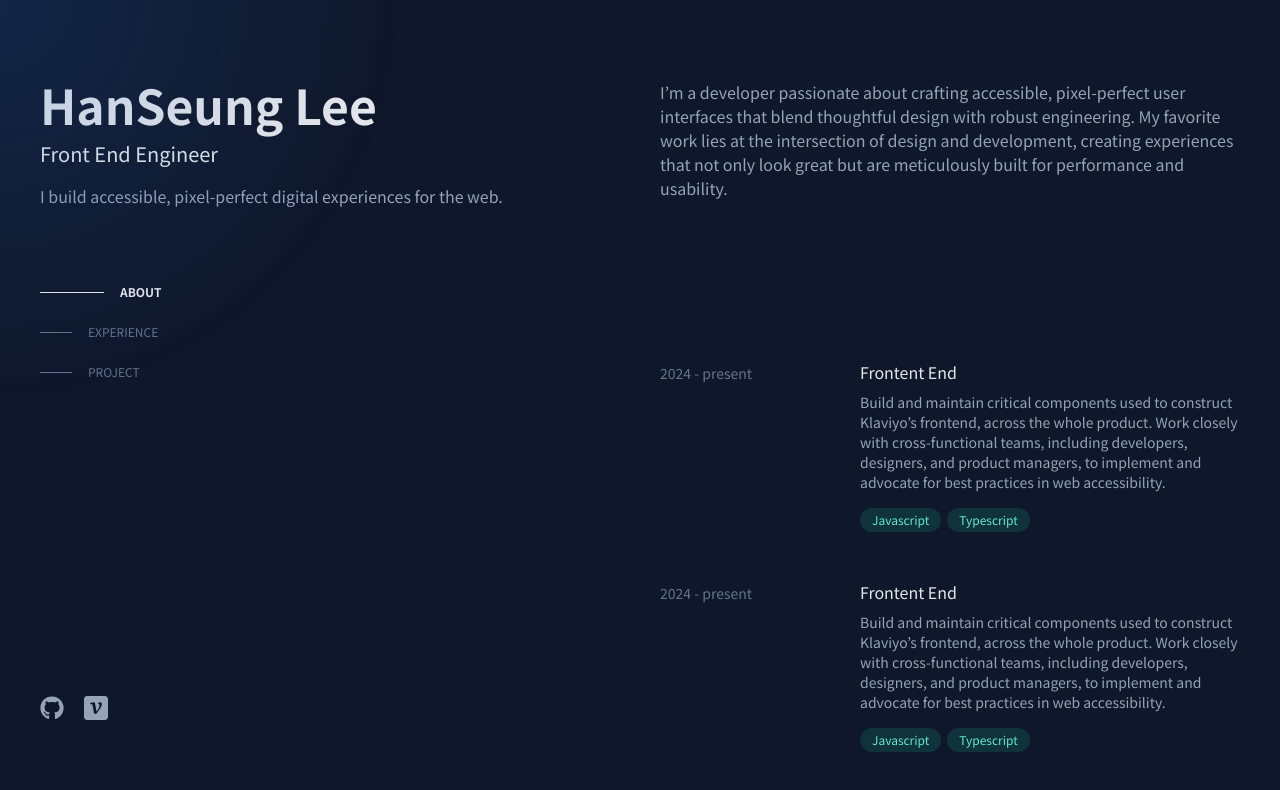
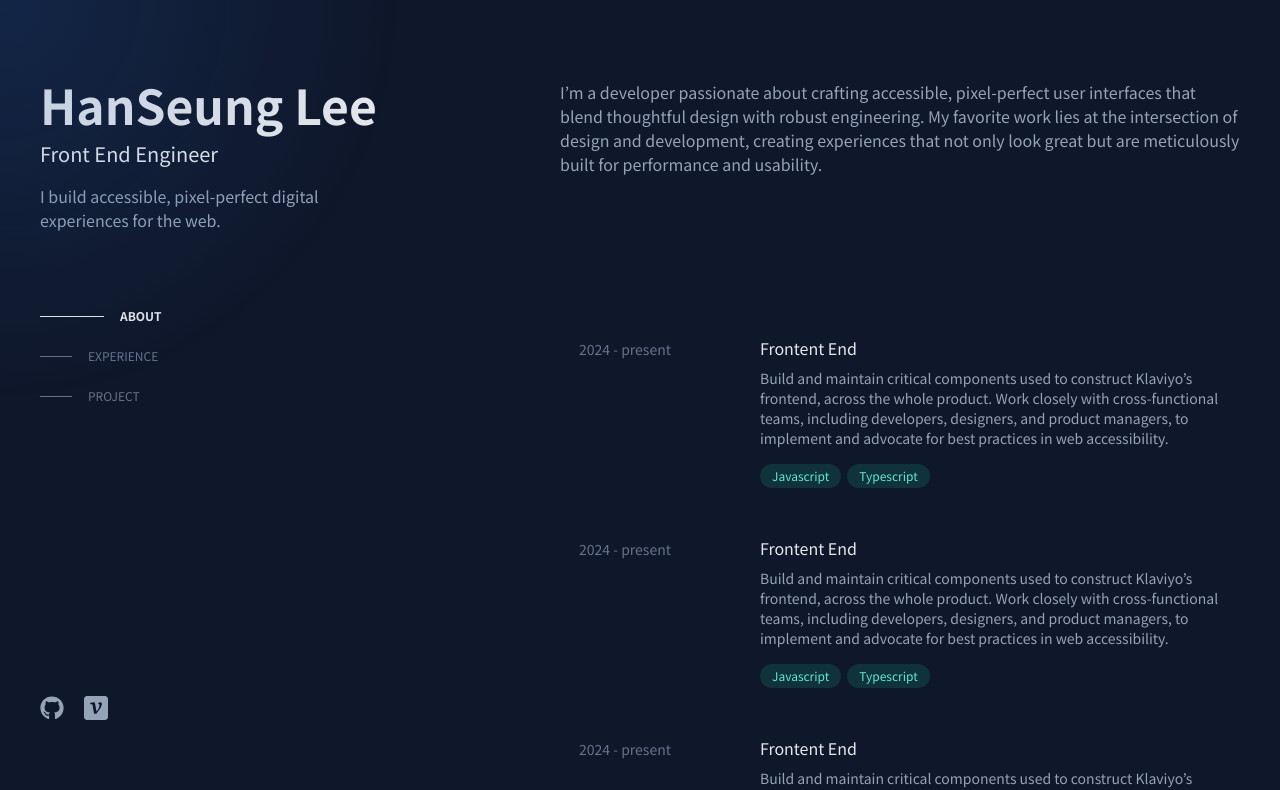
Before and after one commit to itstrap1016/portfolio, a React (Vite) app: page /#about in a window 1280 px wide. Shown: the top 790 px of the page. Built offline with nearby package versions, Linux system fonts and the light colour scheme.

Commit message:
레이아웃 수정

```diff
--- a/src/components/CommonList.tsx
+++ b/src/components/CommonList.tsx
@@ -43,12 +43,12 @@ function List({ image, date, title, content, skills, linkUrl }: ListProps) {
         </div>
       )}
       {date && (
-        <div>
+        <div className="w-[130px] text-center">
           <span className="text-sub02 text-sm font-medium">{date}</span>
         </div>
       )}
       <div className="flex flex-col">
-        <div className="max-w-[380px]">
+        <div className="max-w-[480px]">
           <h3
             className={`text-main mb-2 font-medium ${
               linkUrl &&
--- a/src/components/Header.tsx
+++ b/src/components/Header.tsx
@@ -106,7 +106,7 @@ function Header() {
   }, []);
 
   return (
-    <header className="w-[640px] pl-10 pr-5 py-20 min-h-screen max-h-screen flex flex-col justify-between sticky top-0">
+    <header className="w-[540px] pl-10 pr-5 py-20 min-h-screen max-h-screen flex flex-col justify-between sticky top-0">
       <section>
         <section className="mb-16">
           <h1 className="text-5xl font-bold mb-3 text-main">HanSeung Lee</h1>
@@ -114,7 +114,9 @@ function Header() {
             Front End Engineer
           </h2>
           <p className="">
-            I build accessible, pixel-perfect digital experiences for the web.
+            I build accessible, pixel-perfect digital
+            <br />
+            experiences for the web.
           </p>
         </section>
         <nav>
--- a/src/components/MainLayout.tsx
+++ b/src/components/MainLayout.tsx
@@ -1,6 +1,6 @@
 function MainLayout({ children }: { children: React.ReactNode }) {
   return (
-    <main className="w-[640px] pl-5 pr-10 py-20 min-h-screen flex flex-col gap-[144px]">
+    <main className="w-[740px] pl-5 pr-10 py-20 min-h-screen flex flex-col gap-[144px]">
       {children}
     </main>
   );
```
